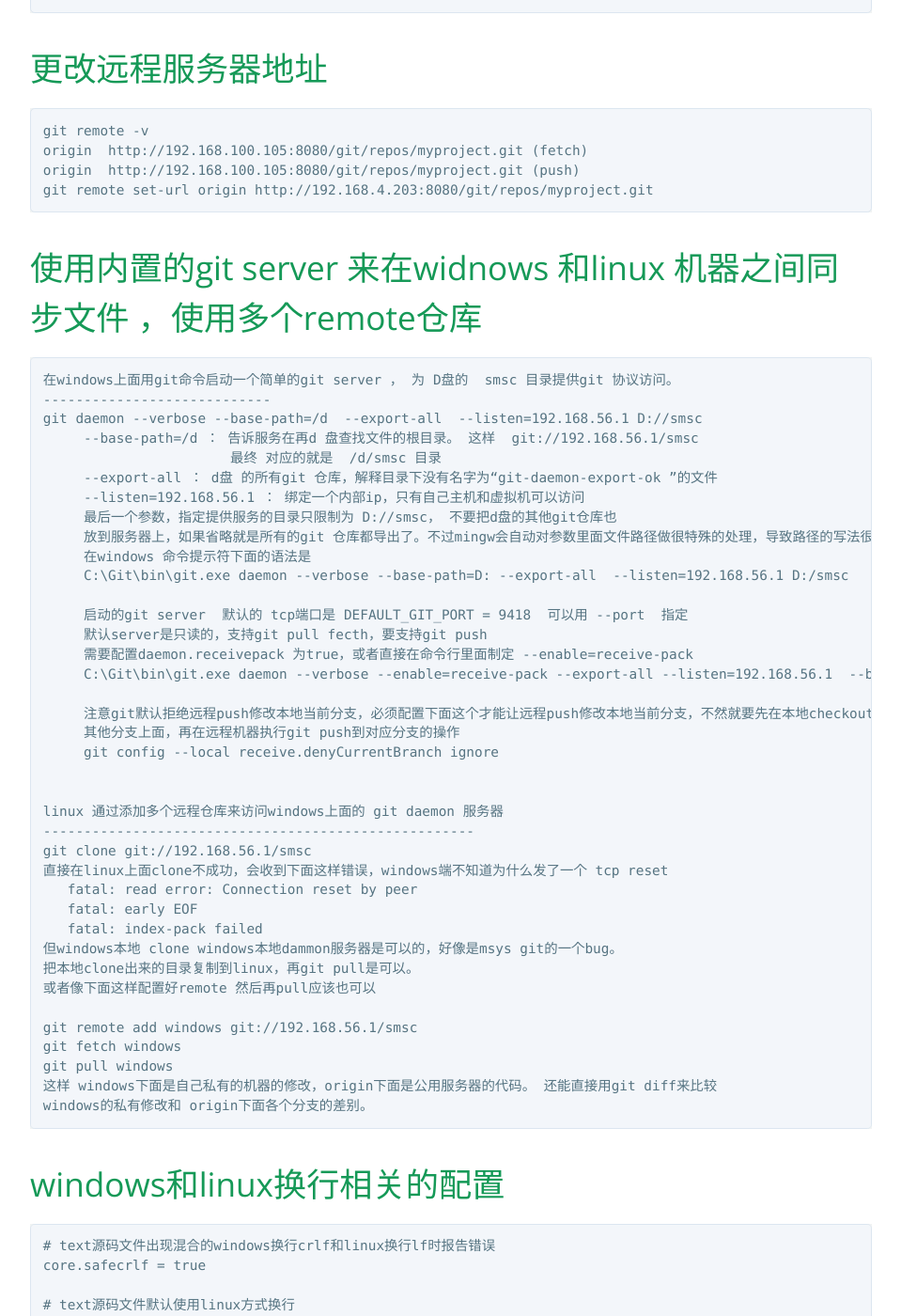
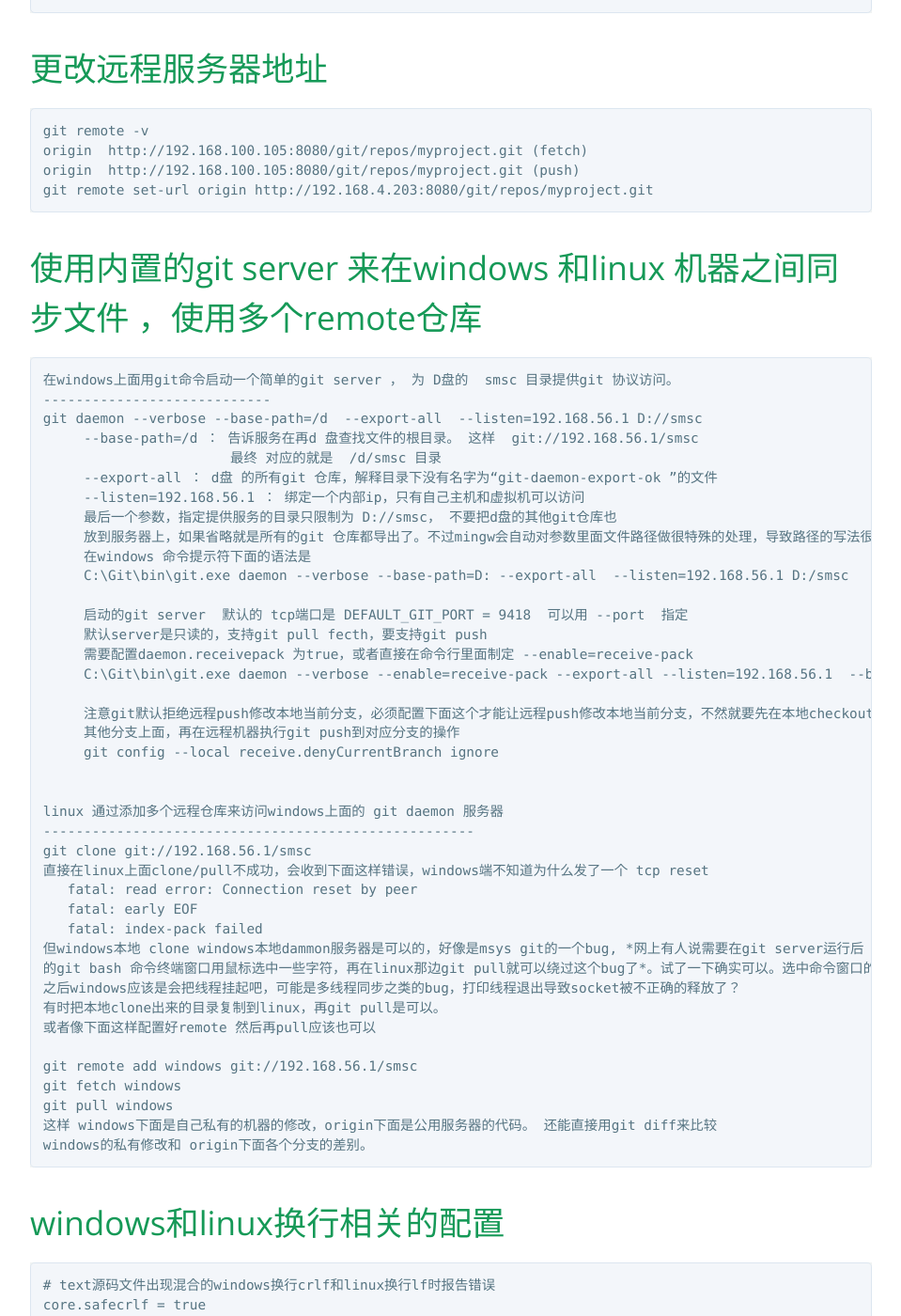
Before and after one commit to gmd20/gmd20.github.io, a Jekyll site: the page built from _posts/2013-11-27-常用git命令.markdown, in a window 1280 px wide and 1400 px high, scrolled down 7472 px. Shown: the whole window at 94% size, without its empty margins (160-1119 px from the left). Built offline with Jekyll 4.4.1, drawn with Linux system fonts in a browser that asks for light colours; Markdown is read by kramdown in place of the engine named in the settings; comment, search, counter and statistics services are not loaded.

Commit message:
Update 2013-11-27-常用git命令.markdown

````diff
--- a/_posts/2013-11-27-常用git命令.markdown
+++ b/_posts/2013-11-27-常用git命令.markdown
@@ -307,7 +307,7 @@ origin	http://192.168.100.105:8080/git/repos/myproject.git (push)
 git remote set-url origin http://192.168.4.203:8080/git/repos/myproject.git
 ```
 
-使用内置的git server 来在widnows 和linux 机器之间同步文件 ，使用多个remote仓库
+使用内置的git server 来在windows 和linux 机器之间同步文件 ，使用多个remote仓库
 =========================================================
 ```text
 在windows上面用git命令启动一个简单的git server ， 为 D盘的  smsc 目录提供git 协议访问。
@@ -335,12 +335,14 @@ git daemon --verbose --base-path=/d  --export-all  --listen=192.168.56.1 D://sms
 linux 通过添加多个远程仓库来访问windows上面的 git daemon 服务器
 -----------------------------------------------------
 git clone git://192.168.56.1/smsc
-直接在linux上面clone不成功，会收到下面这样错误，windows端不知道为什么发了一个 tcp reset
+直接在linux上面clone/pull不成功，会收到下面这样错误，windows端不知道为什么发了一个 tcp reset
    fatal: read error: Connection reset by peer
    fatal: early EOF
    fatal: index-pack failed
-但windows本地 clone windows本地dammon服务器是可以的，好像是msys git的一个bug。
-把本地clone出来的目录复制到linux，再git pull是可以。
+但windows本地 clone windows本地dammon服务器是可以的，好像是msys git的一个bug, *网上有人说需要在git server运行后
+的git bash 命令终端窗口用鼠标选中一些字符，再在linux那边git pull就可以绕过这个bug了*。试了一下确实可以。选中命令窗口的字符
+之后windows应该是会把线程挂起吧，可能是多线程同步之类的bug，打印线程退出导致socket被不正确的释放了？
+有时把本地clone出来的目录复制到linux，再git pull是可以。
 或者像下面这样配置好remote 然后再pull应该也可以
 
 git remote add windows git://192.168.56.1/smsc
````
